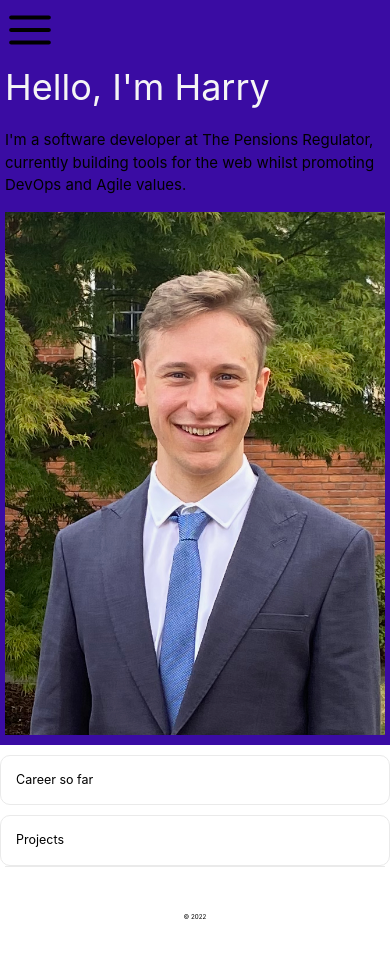
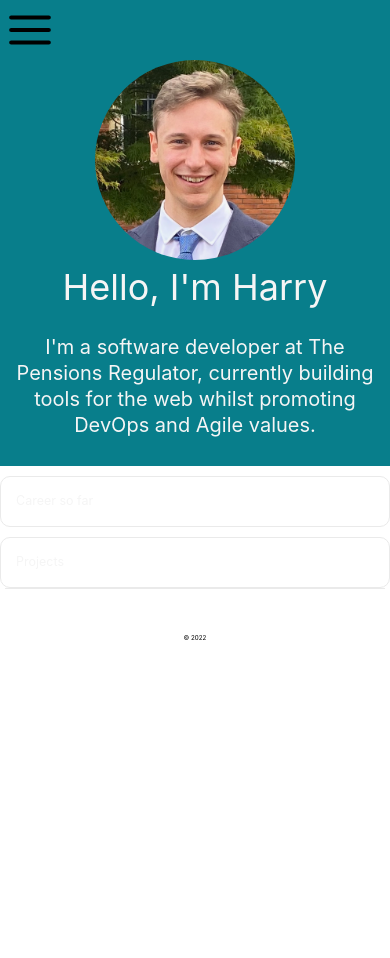
Before and after one commit to HarryAmmon/personal-site, a Next.js app: page / in a window 390 px wide. Shown: the top 958 px of the page. After the commit the page ends 844 px from the top, so only its background shows below. Built offline with nearby package versions, Linux system fonts and the light colour scheme.

Commit message:
Change photo and small phone breakpoint@

```diff
--- a/components/Navigation/Navigation.module.scss
+++ b/components/Navigation/Navigation.module.scss
@@ -94,7 +94,6 @@
         transform: translate(25px, 270px);
     }
     .burgerButtonContainer{
-        // position: fixed;
         display: flex;
     }
 }
--- a/components/Typography.module.scss
+++ b/components/Typography.module.scss
@@ -1,7 +1,8 @@
 @import '/styles/variables.scss';
 .para{
-    font-size: 1.5rem;
-    line-height: 1.5;
+    font-size: 2rem;
+    line-height: 1.3;
+    color: $off-white;
 }
 
 .h1{
--- a/pages/index.tsx
+++ b/pages/index.tsx
@@ -9,7 +9,7 @@ export default function Home() {
       <SiteWidth background>
         <PageWidth backGround>
           <header className={styles.header}>
-            <div className={styles.introText}>
+            <div className={`${styles.introText} `}>
               <H1 className={styles.title}>Hello, I'm Harry </H1>
               <P className={styles.description}>
                 I'm a software developer at The Pensions Regulator, currently
@@ -17,14 +17,16 @@ export default function Home() {
                 values.
               </P>
             </div>
-            <Image
-              className={styles.profilePic}
-              src={ProfilePic}
-              alt="Picture of Harry Ammon wearing a blue suit jacket, white shirt and blue tie, standing infront of a tree"
-            />
+            <div className={styles.profilePicWrapper}>
+              <Image
+                className={styles.profilePic}
+                src={ProfilePic}
+                alt="Picture of Harry Ammon wearing a blue suit jacket, white shirt and blue tie, standing in front of a tree"
+              />
+            </div>
           </header>
         </PageWidth>
-        <Wave position="top"/>
+        <Wave position="top" />
       </SiteWidth>
 
       {/* Name, Nav bar to navigate to sections on the same page */}
--- a/styles/Home.module.scss
+++ b/styles/Home.module.scss
@@ -73,12 +73,46 @@
   }
 }
 
+.profilePicWrapper{
+  max-height: 300px;
+  max-width: 300px;
+}
+
+.profilePic{
+  border-radius: 50%;
+}
+
+.header{
+  display: flex;
+
+}
+
+@media screen and (max-width: $large-phone-breakpoint) {
+ .header {
+     flex-direction: column;
+     align-items: center;
+  }
+
+  .profilePicWrapper{
+    max-height: 200px;
+    max-width: 200px;
+  }
+  .title{
+    text-align: center;
+  }
+  .introText{
+    order:1;
+    text-align: center;
+  }
+  .profilePic{
+    order:-1;
+  }
+
+}
+
 // .header{
 //   display: flex;
 //   background-color: $background-primary;
-//   @media screen and (max-width: $large-phone-breakpoint) {
-//       flex-direction: column;
-//     }
 //   .introText {
 //     @media screen and (max-width: $large-phone-breakpoint) {
 //       order:1;
--- a/styles/variables.scss
+++ b/styles/variables.scss
@@ -2,12 +2,12 @@ $max-page-width: 1250px;
 
 $large-phone-breakpoint: 700px;
 
-$small-phone-breakpoint: 414px;
+$small-phone-breakpoint: 300px;
 
 // Colors
 
-$background-primary: #3A0CA3;
-$secondary: #087E8B;
+$background-primary: #087E8B;
+$secondary: #3A0CA3;
 $action: #FF5A5F;
 $pink:#C1839F;
 $off-white: #F5F5F5;
```
Also changed, not shown: public/images/me.jpeg.
